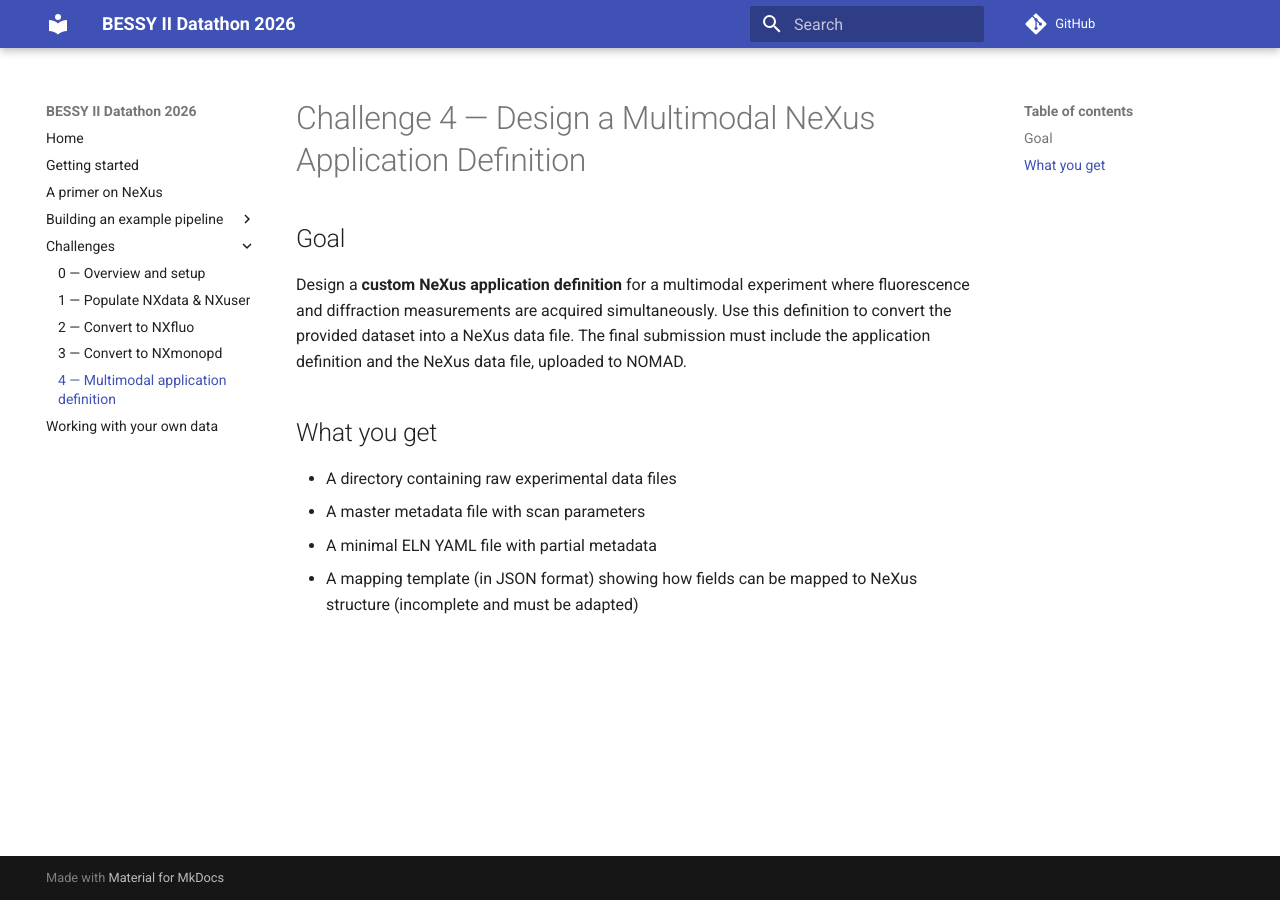
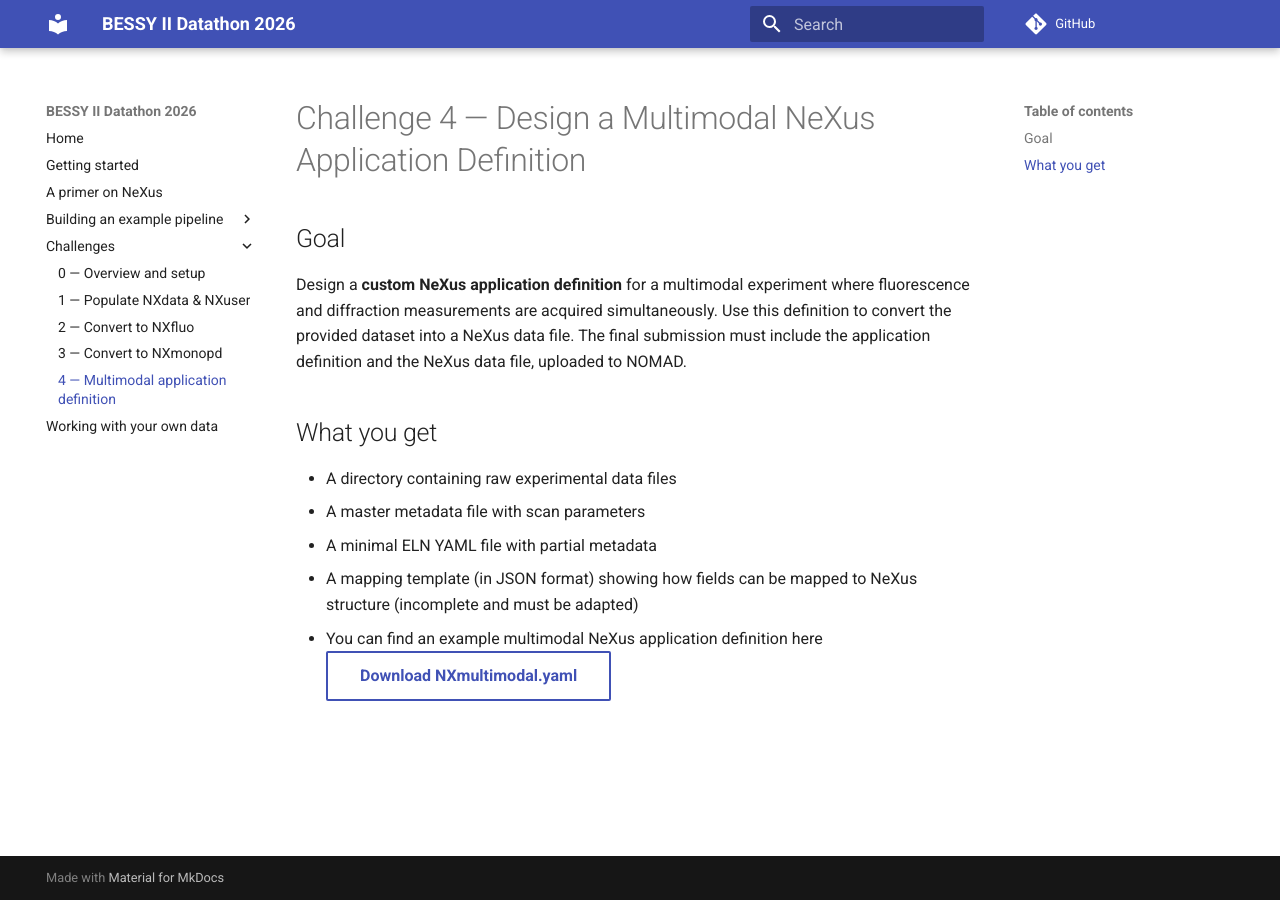
Before and after one commit to hz-b/2026_BESSYII_Datathon, an MkDocs documentation site: the page built from docs/challenges/04-multimodal.md, in a window 1280 px wide. Built offline with MkDocs 1.6.1 and Material for MkDocs 9.7.7, drawn with Linux system fonts in a browser that asks for light colours; comment, search, counter and statistics services are not loaded.

Commit message:
Added download button: 04-multimodal.md

```diff
--- a/docs/challenges/04-multimodal.md
+++ b/docs/challenges/04-multimodal.md
@@ -8,3 +8,5 @@ Design a **custom NeXus application definition** for a multimodal experiment whe
 - A master metadata file with scan parameters
 - A minimal ELN YAML file with partial metadata
 - A mapping template (in JSON format) showing how fields can be mapped to NeXus structure (incomplete and must be adapted)
+- You can find an example multimodal NeXus application definition here
+[Download NXmultimodal.yaml](../downloads/NXmultimodal.yaml){:target="_blank" .md-button}
--- a/mkdocs.yml
+++ b/mkdocs.yml
@@ -41,10 +41,10 @@ nav:
 #  - mkdocs-simple-hooks
 
 # Extra CSS/JS (optional)
-extra_css:
-  - 'assets/custom.css'
-extra_javascript:
-  - 'assets/custom.js'
+# extra_css:
+#  - 'assets/custom.css'
+# extra_javascript:
+#  - 'assets/custom.js'
 
 markdown_extensions:
   - admonition
@@ -56,6 +56,7 @@ markdown_extensions:
   - pymdownx.superfences
   - pymdownx.tabbed:
       alternate_style: true
+  - attr_list
 
 repo_url: 'https://github.com/hz-b/2026_BESSYII_Datathon'
 edit_uri: ''
```
